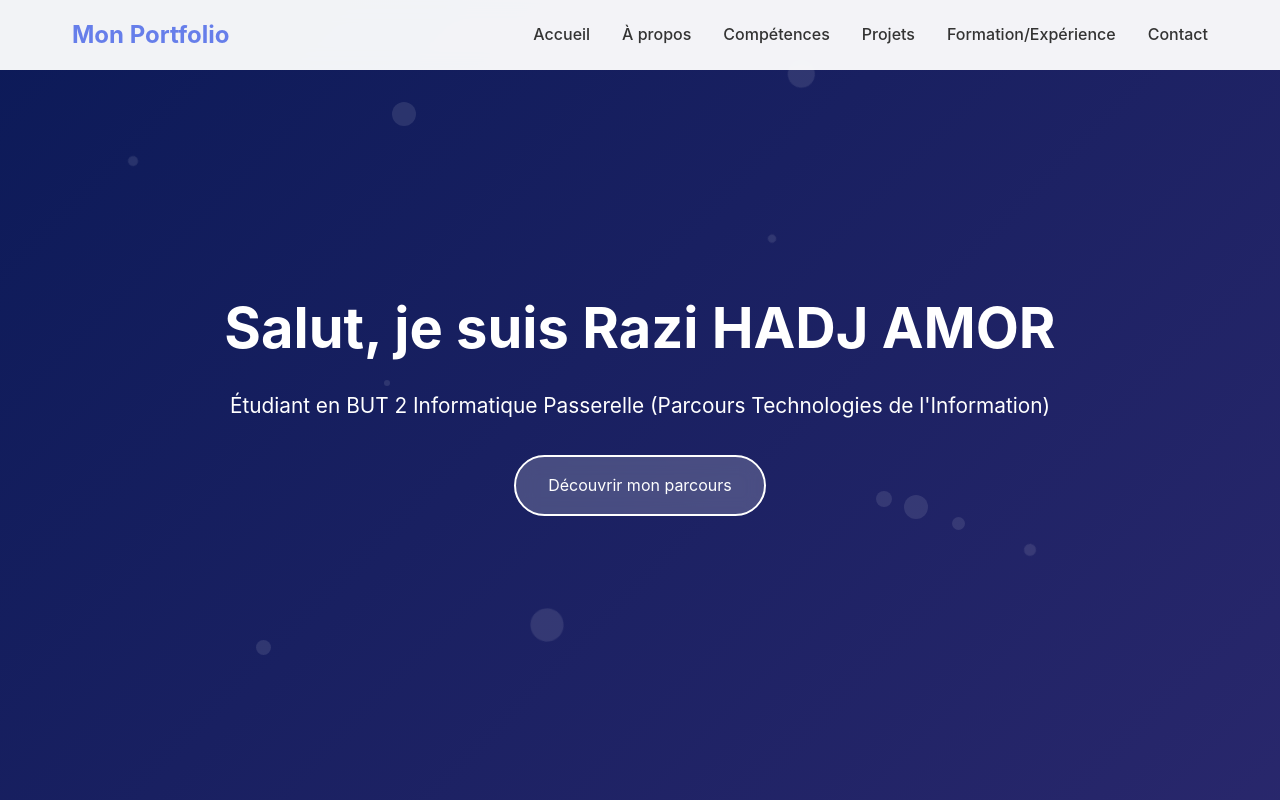
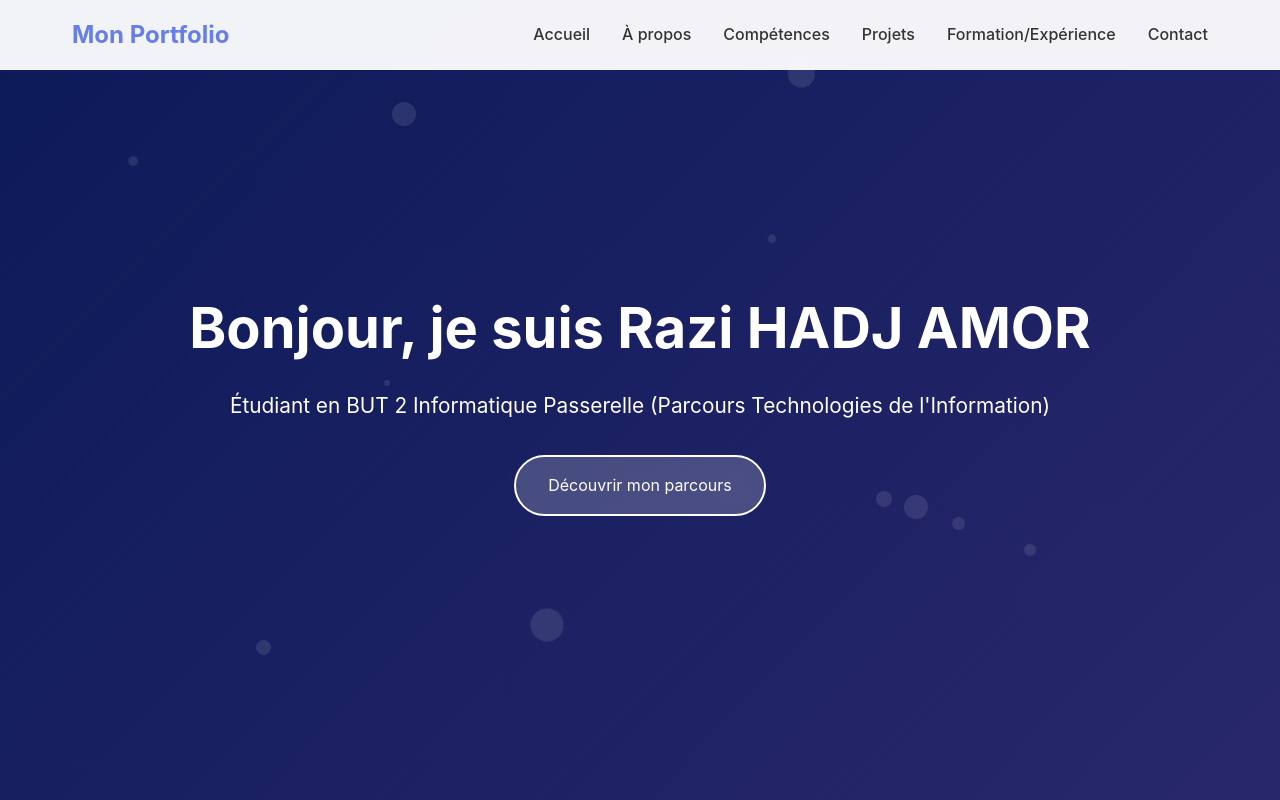
Before and after one commit to RaziHadjAmor/razi-hadjamor.github.io, a plain HTML site: page index.html in a window 1280 px wide. Shown: the top 800 px of the page. Drawn offline with Linux system fonts and the light colour scheme.

Commit message:
Update index.html

```diff
--- a/index.html
+++ b/index.html
@@ -498,7 +498,7 @@
             <div class="particle" style="left: 30%; top: 50%; width: 6px; height: 6px; animation-delay: 4s;"></div>
         </div>
         <div class="hero-content">
-            <h1>Salut, je suis Razi HADJ AMOR</h1>
+            <h1>Bonjour, je suis Razi HADJ AMOR</h1>
             <p>Étudiant en BUT 2 Informatique Passerelle (Parcours Technologies de l'Information)</p>
             <a href="#about" class="cta-button">Découvrir mon parcours</a>
         </div>
```
